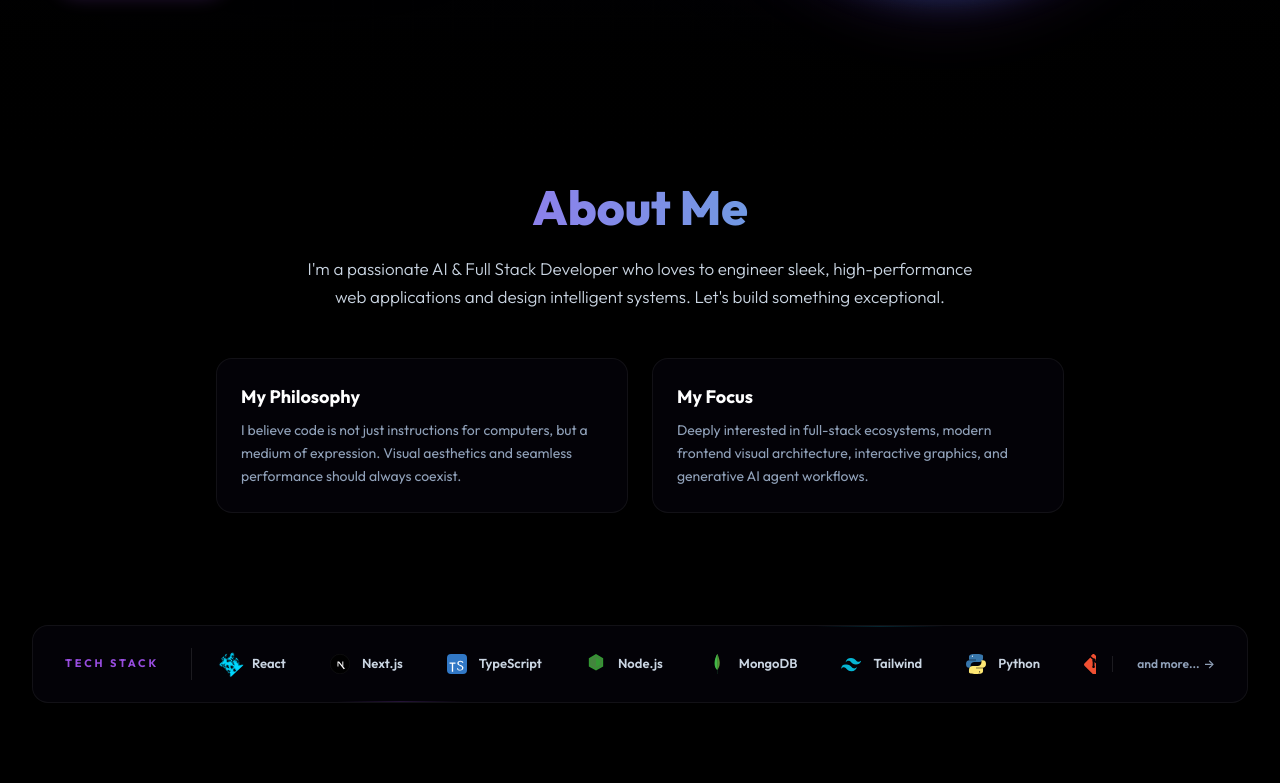
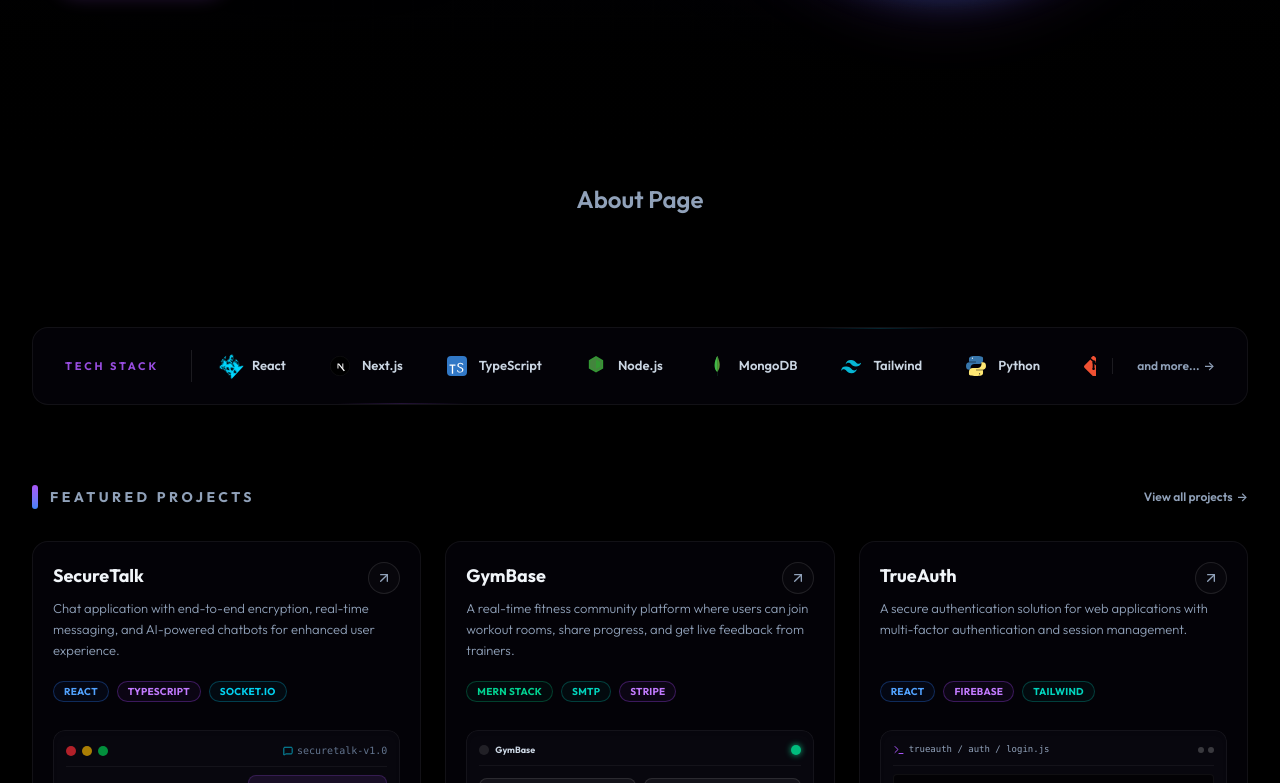
Before and after one commit to Divyanshu227/PortFolio, a React (Vite) app: page / in a window 1280 px wide. Shown: the part 637-1420 px from the top of the page. Built offline with nearby package versions, Linux system fonts and the light colour scheme.

Commit message:
refactor: simplify about subpage to basic placeholder h3 skeleton

```diff
--- a/src/pages/about.tsx
+++ b/src/pages/about.tsx
@@ -1,35 +1,7 @@
-import { motion } from 'framer-motion'
-
 export default function About() {
   return (
-    <motion.section
-      id="about"
-      initial={{ opacity: 0, y: 30 }}
-      whileInView={{ opacity: 1, y: 0 }}
-      viewport={{ once: true }}
-      transition={{ duration: 0.8 }}
-      className="max-w-4xl mx-auto px-6 py-20 text-center select-none"
-    >
-      <h2 className="text-4xl md:text-5xl font-extrabold font-display mb-6 bg-gradient-to-r from-neon-purple to-neon-cyan bg-clip-text text-transparent">
-        About Me
-      </h2>
-      <p className="text-[15px] sm:text-[17px] text-slate-300 leading-relaxed max-w-2xl mx-auto mb-12 font-light">
-        I'm a passionate AI & Full Stack Developer who loves to engineer sleek, high-performance web applications and design intelligent systems. Let's build something exceptional.
-      </p>
-      <div className="grid md:grid-cols-2 gap-6 text-left">
-        <div className="p-6 rounded-2xl glass-panel hover:border-neon-purple/50 transition-colors duration-300">
-          <h3 className="text-lg font-bold text-white mb-2">My Philosophy</h3>
-          <p className="text-slate-400 text-sm leading-relaxed">
-            I believe code is not just instructions for computers, but a medium of expression. Visual aesthetics and seamless performance should always coexist.
-          </p>
-        </div>
-        <div className="p-6 rounded-2xl glass-panel hover:border-neon-cyan/50 transition-colors duration-300">
-          <h3 className="text-lg font-bold text-white mb-2">My Focus</h3>
-          <p className="text-slate-400 text-sm leading-relaxed">
-            Deeply interested in full-stack ecosystems, modern frontend visual architecture, interactive graphics, and generative AI agent workflows.
-          </p>
-        </div>
-      </div>
-    </motion.section>
+    <div className="py-20 text-center select-none">
+      <h3 className="text-2xl text-slate-400 font-semibold font-display">About Page</h3>
+    </div>
   )
 }
```
